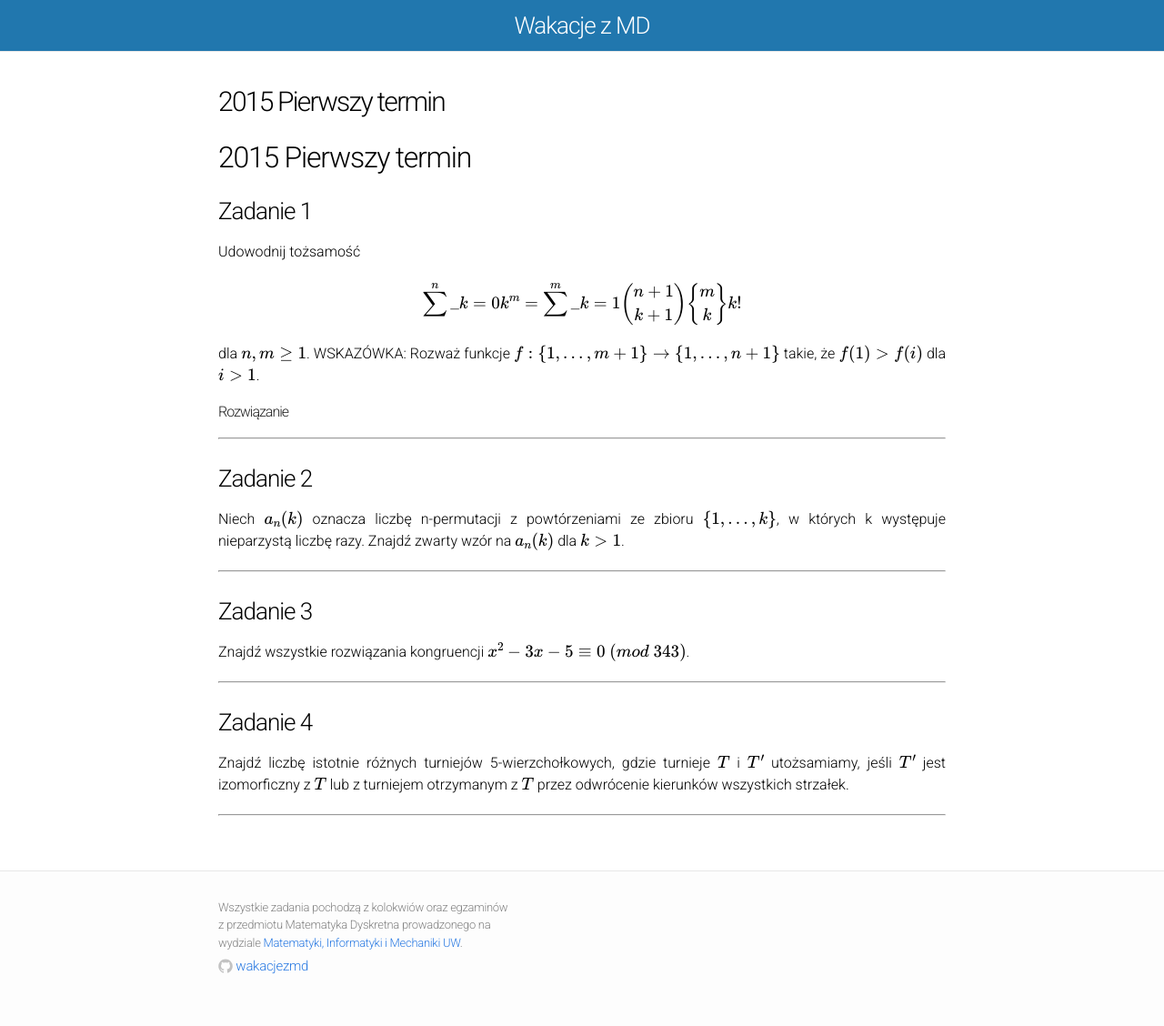
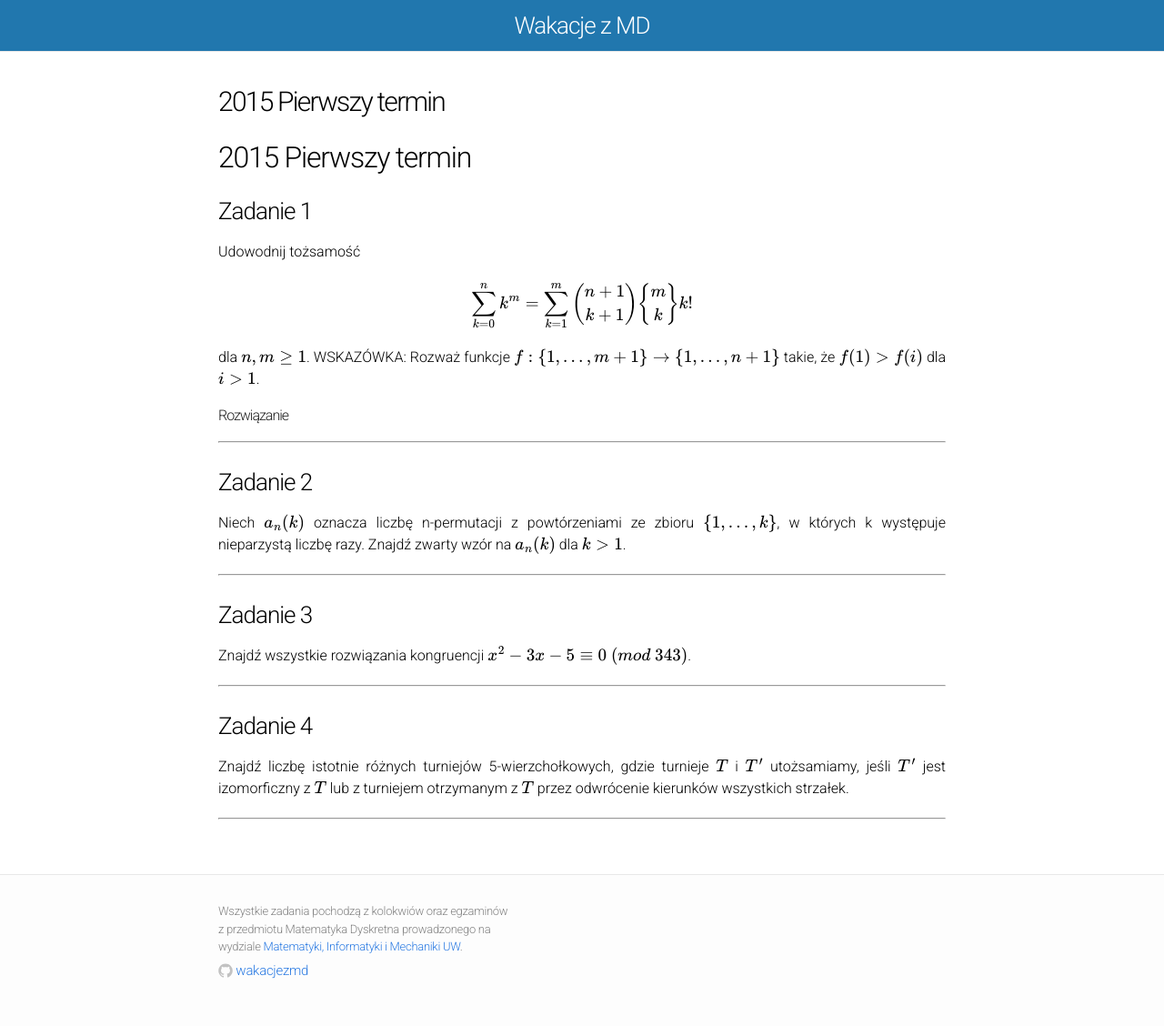
Before and after one commit to wakacjezmd/wakacjezmd.github.io, a Jekyll site: the page built from _solutions/2015/2015-egzamin-1.md, in a window 1280 px wide. Shown: the whole page at 91% size. Built offline with Jekyll 4.4.1, drawn with Linux system fonts in a browser that asks for light colours; nearby versions of some CDN libraries; formulas are drawn with MathJax 3; our own code applies the rules of GitHub Pages for plain Markdown files.

Commit message:
[2015/I/1] Napraw wzór w poleceniu

```diff
--- a/_solutions/2015/2015-egzamin-1.md
+++ b/_solutions/2015/2015-egzamin-1.md
@@ -8,7 +8,7 @@ permalink: /2015/egzamin/1/
 ### Zadanie 1
 Udowodnij tożsamość
 
-$$\sum^{n}\_{k=0}k^m = \sum^{m}\_{k=1}{n+1 \choose k+1}{m\brace k}k! $$
+$$\sum^{n}_{k=0}k^m = \sum^{m}_{k=1}{n+1 \choose k+1}{m\brace k}k! $$
 
 dla \\(n, m \ge 1\\). WSKAZÓWKA: Rozważ funkcje
 \\(f:\\left\\{1,...,m+1\\right\\} \rightarrow \\left\\{1,...,n+1\\right\\}\\)
```
